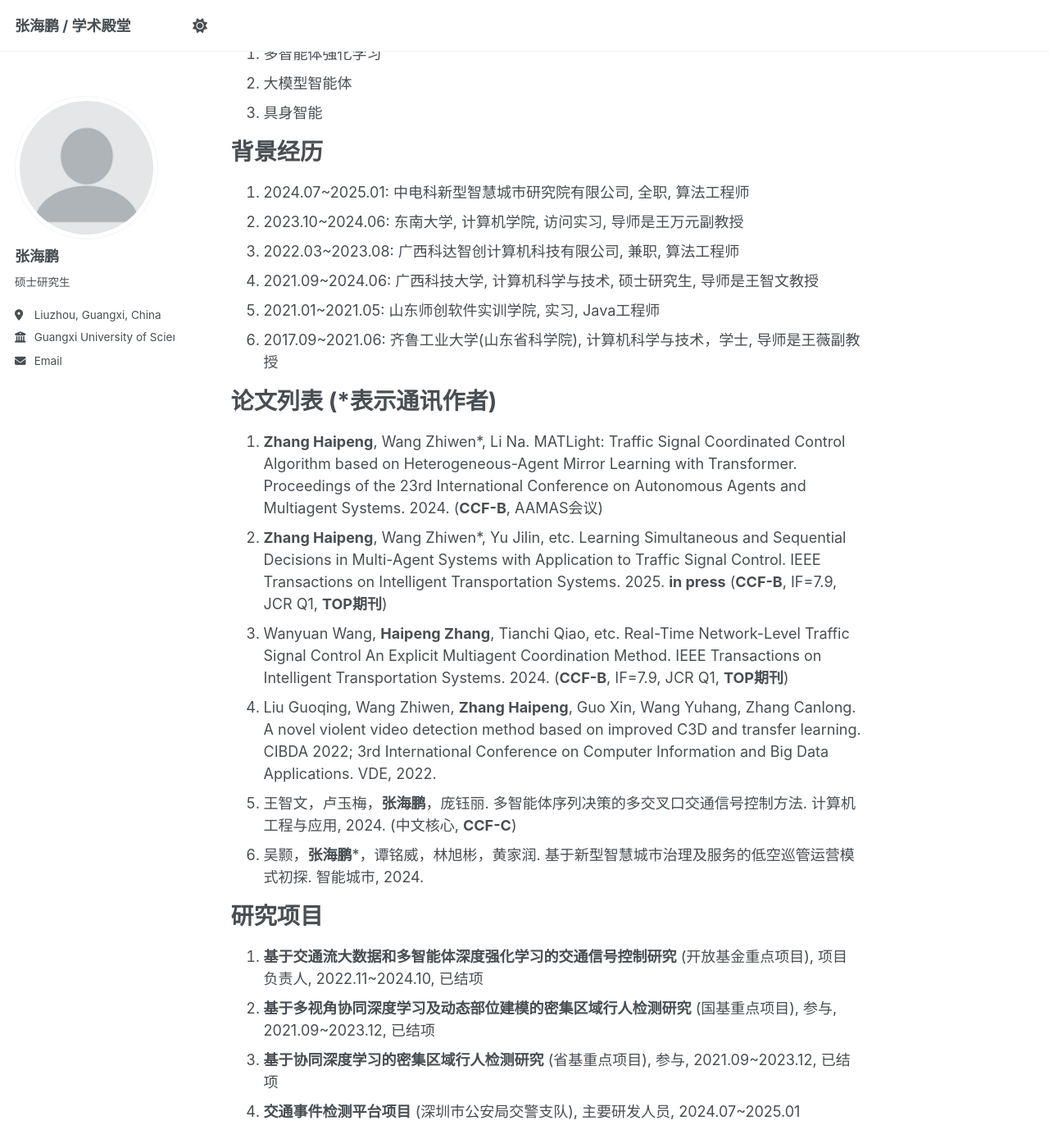
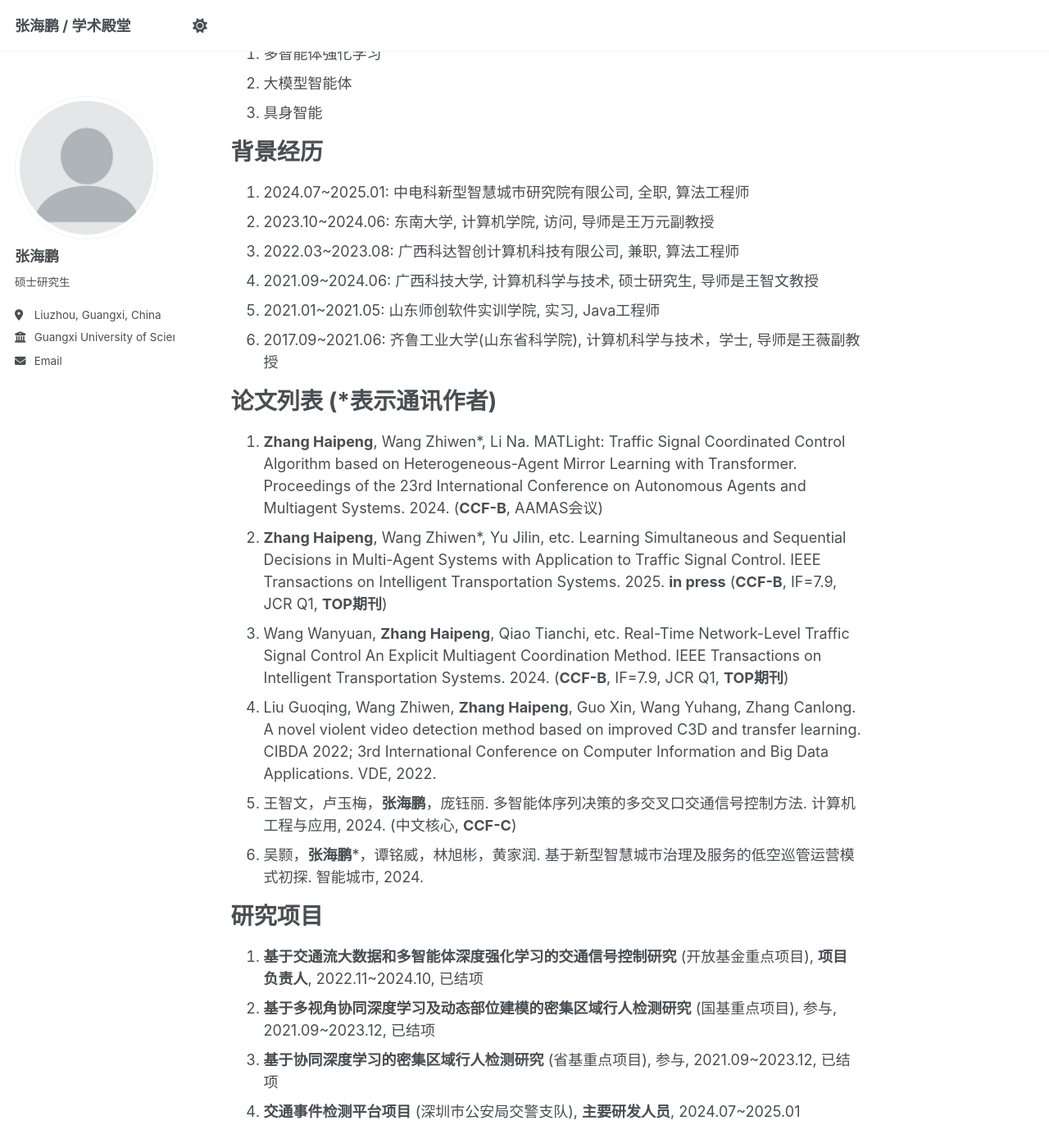
Before and after one commit to Harry-first/haipengzhang, a Jekyll site: the page built from _pages/about.md, in a window 1280 px wide and 1400 px high, scrolled down 434 px. Shown: the whole window at 82% size. Built offline with Jekyll 4.4.1, drawn with Linux system fonts in a browser that asks for light colours.

Commit message:
Update about.md

```diff
--- a/_pages/about.md
+++ b/_pages/about.md
@@ -18,7 +18,7 @@ redirect_from:
 **背景经历**
 ======
 1. 2024.07~2025.01: 中电科新型智慧城市研究院有限公司, 全职, 算法工程师
-2. 2023.10~2024.06: 东南大学, 计算机学院, 访问实习, 导师是王万元副教授
+2. 2023.10~2024.06: 东南大学, 计算机学院, 访问, 导师是王万元副教授
 3. 2022.03~2023.08: 广西科达智创计算机科技有限公司, 兼职, 算法工程师
 4. 2021.09~2024.06: 广西科技大学, 计算机科学与技术, 硕士研究生, 导师是王智文教授
 5. 2021.01~2021.05: 山东师创软件实训学院, 实习, Java工程师
@@ -28,14 +28,14 @@ redirect_from:
 ======
 1. **Zhang Haipeng**, Wang Zhiwen*, Li Na. MATLight: Traffic Signal Coordinated Control Algorithm based on Heterogeneous-Agent Mirror Learning with Transformer. Proceedings of the 23rd International Conference on Autonomous Agents and Multiagent Systems. 2024. (**CCF-B**, AAMAS会议)
 2. **Zhang Haipeng**, Wang Zhiwen*, Yu Jilin, etc. Learning Simultaneous and Sequential Decisions in Multi-Agent Systems with Application to Traffic Signal Control. IEEE Transactions on Intelligent Transportation Systems. 2025. **in press** (**CCF-B**, IF=7.9, JCR Q1, **TOP期刊**)
-3. Wanyuan Wang, **Haipeng Zhang**, Tianchi Qiao, etc. Real-Time Network-Level Traffic Signal Control An Explicit Multiagent Coordination Method. IEEE Transactions on Intelligent Transportation Systems. 2024. (**CCF-B**, IF=7.9, JCR Q1, **TOP期刊**)
+3. Wang Wanyuan, **Zhang Haipeng**, Qiao Tianchi, etc. Real-Time Network-Level Traffic Signal Control An Explicit Multiagent Coordination Method. IEEE Transactions on Intelligent Transportation Systems. 2024. (**CCF-B**, IF=7.9, JCR Q1, **TOP期刊**)
 4. Liu Guoqing, Wang Zhiwen, **Zhang Haipeng**, Guo Xin, Wang Yuhang, Zhang Canlong. A novel violent video detection method based on improved C3D and transfer learning. CIBDA 2022; 3rd International Conference on Computer Information and Big Data Applications. VDE, 2022.
 5. 王智文，卢玉梅，**张海鹏**，庞钰丽. 多智能体序列决策的多交叉口交通信号控制方法. 计算机工程与应用, 2024. (中文核心, **CCF-C**)
 6. 吴颢，**张海鹏***，谭铭威，林旭彬，黄家润. 基于新型智慧城市治理及服务的低空巡管运营模式初探. 智能城市, 2024.
 
 **研究项目**
 ======
-1. **基于交通流大数据和多智能体深度强化学习的交通信号控制研究** (开放基金重点项目), 项目负责人, 2022.11~2024.10, 已结项
+1. **基于交通流大数据和多智能体深度强化学习的交通信号控制研究** (开放基金重点项目), **项目负责人**, 2022.11~2024.10, 已结项
 2. **基于多视角协同深度学习及动态部位建模的密集区域行人检测研究** (国基重点项目), 参与, 2021.09~2023.12, 已结项
 3. **基于协同深度学习的密集区域行人检测研究** (省基重点项目), 参与, 2021.09~2023.12, 已结项
-4. **交通事件检测平台项目** (深圳市公安局交警支队), 主要研发人员, 2024.07~2025.01
+4. **交通事件检测平台项目** (深圳市公安局交警支队), **主要研发人员**, 2024.07~2025.01
```
